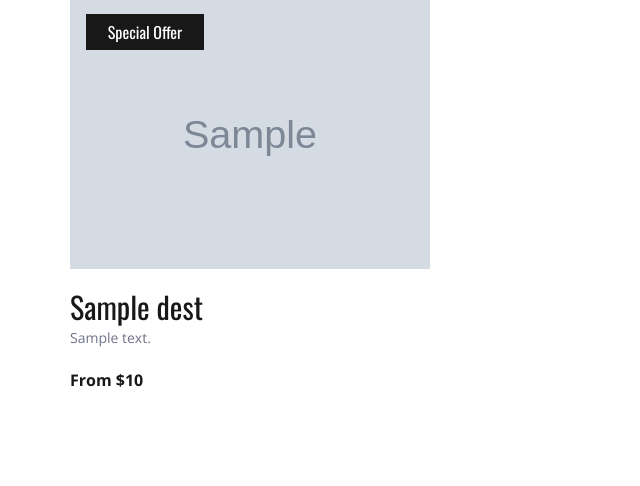
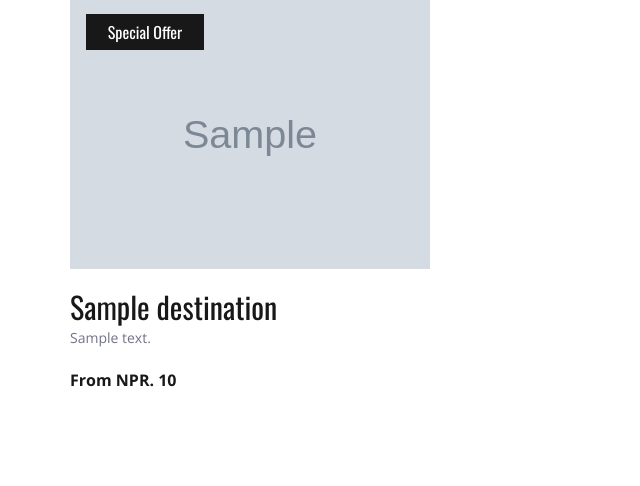
Before and after one commit to bhabinbudujapun/django-labs, a Django app: template travelxplore/templates/base.html in a window 1280 px wide. Shown: the part 1486-1972 px from the top of the page, without its empty margins (0-640 px from the left). Run offline with Django 4.2, Linux system fonts and the light colour scheme; tables that the repository leaves empty hold one stand-in row (values such as "Sample post"); the template is opened without the code that fills it: values that come from a table or form of the project are taken from there, most other values are stand-ins (such as "Sample title", 1, 10 or a date in 2020); grey boxes marked "Sample" are stand-in pictures; some libraries are stand-ins or nearby versions.

Commit message:
Dynamism-Destination[name,img,price,offer,description]

```diff
--- a/travelxplore/templates/base.html
+++ b/travelxplore/templates/base.html
@@ -49,12 +49,12 @@
                 class="header_content d-flex flex-row align-items-center justify-content-start">
                 <div
                   class="header_content_inner d-flex flex-row align-items-end justify-content-start">
-                  <div class="logo"><a href="index.html">Travello</a></div>
+                  <div class="logo"><a href="">Travello</a></div>
                   <nav class="main_nav">
                     <ul
                       class="d-flex flex-row align-items-start justify-content-start">
-                      <li class="active"><a href="index.html">Home</a></li>
-                      <li><a href="about.html">About us</a></li>
+                      <li class="active"><a href="">Home</a></li>
+                      <li><a href="about">About us</a></li>
                       <li><a href="#">Services</a></li>
                       <li><a href="news.html">News</a></li>
                       <li><a href="contact.html">Contact</a></li>
@@ -370,19 +370,19 @@
                 <!-- Destination -->
                 <div class="destination item">
                   <div class="destination_image">
-                    <img src="{{baseUrl}}/{{dest.img}}" alt="" />
+                    <img src="{{dest.d_img.url}}" alt="" />
                     <div class="spec_offer text-center">
                       <a href="#">Special Offer</a>
                     </div>
                   </div>
                   <div class="destination_content">
                     <div class="destination_title">
-                      <a href="destinations.html">{{dest.name}}</a>
+                      <a href="destinations.html">{{dest.d_name}}</a>
                     </div>
                     <div class="destination_subtitle">
-                      <p>{{dest.desc}}</p>
+                      <p>{{dest.d_desc}}</p>
                     </div>
-                    <div class="destination_price">From ${{dest.price}}</div>
+                    <div class="destination_price">From NPR. {{dest.d_price}}</div>
                   </div>
                 </div>
 
--- a/travelxplore/travelxplore/settings.py
+++ b/travelxplore/travelxplore/settings.py
@@ -131,6 +131,9 @@ STATICFILES_DIRS = [
 ]
 STATIC_ROOT = os.path.join(BASE_DIR, 'travelxplore/assets')
 
+MEDIA_URL = '/media/'
+MEDIA_ROOT = os.path.join(BASE_DIR, 'media')
+
 
 # Default primary key field type
 # https://docs.djangoproject.com/en/4.2/ref/settings/#default-auto-field
--- a/travelxplore/travelxplore/urls.py
+++ b/travelxplore/travelxplore/urls.py
@@ -23,3 +23,5 @@ urlpatterns = [
     path('admin/', admin.site.urls),
     path('', include('webpages.urls')),
 ] + static(settings.MEDIA_URL, document_root=settings.MEDIA_ROOT)
+
+urlpatterns = urlpatterns + static(settings.MEDIA_URL, document_root=settings.MEDIA_ROOT)
--- a/travelxplore/webpages/admin.py
+++ b/travelxplore/webpages/admin.py
@@ -1,3 +1,6 @@
 from django.contrib import admin
+from . models import Destination
 
 # Register your models here.
+
+admin.site.register(Destination)
--- a/travelxplore/webpages/models.py
+++ b/travelxplore/webpages/models.py
@@ -1,3 +1,12 @@
 from django.db import models
 
 # Create your models here.
+
+
+class Destination(models.Model):
+    d_id = models.IntegerField(auto_created=True, primary_key=True, serialize=False, verbose_name='d_id')
+    d_name = models.CharField(max_length=50)
+    d_img = models.ImageField(upload_to='images')
+    d_desc = models.TextField()
+    d_price = models.IntegerField()
+    d_offer = models.BooleanField(default=False)
--- a/travelxplore/webpages/views.py
+++ b/travelxplore/webpages/views.py
@@ -1,8 +1,10 @@
 from django.shortcuts import render
+from . models import Destination
 
 # Create your views here.
 def home(request):
-    return render(request, 'webpages/home.html')
+    dests = Destination.objects.all()
+    return render(request, 'webpages/home.html', {'dests': dests})
 
 def about(request):
     return render(request, 'webpages/about.html')
```
Also changed, not shown: travelxplore/media/images/janakpur.jpg (added), travelxplore/media/images/mustang.jpg (added), travelxplore/media/images/pokhara.jpg (added), travelxplore/travelxplore/media/destinations/bhaktapur.jpg (added), travelxplore/travelxplore/media/destinations/janakpur.jpg (added), travelxplore/travelxplore/media/destinations/mustang.jpg (added), travelxplore/travelxplore/media/destinations/pokhara.jpg (added), travelxplore/webpages/migrations/0001_initial.py (added).
